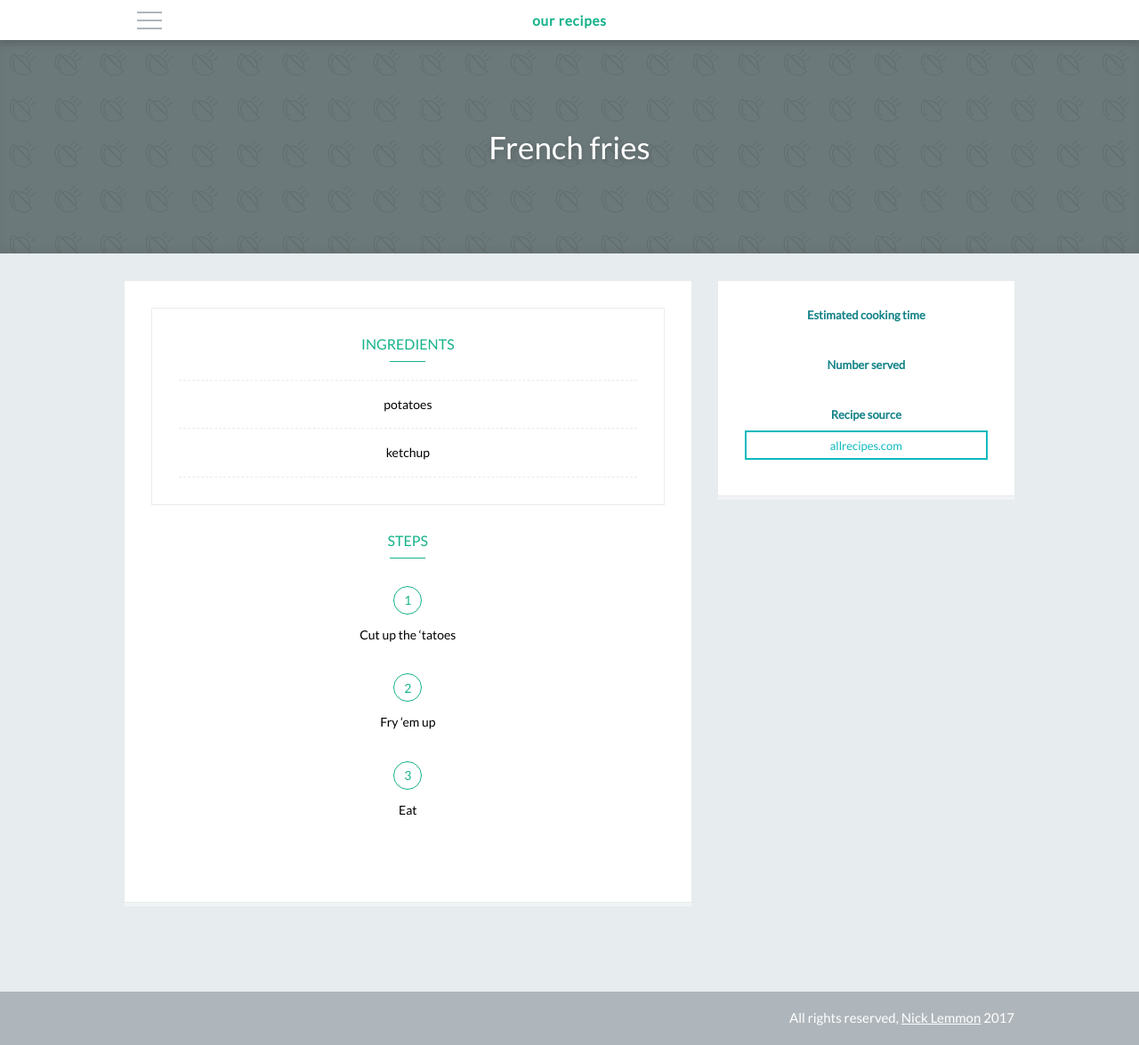
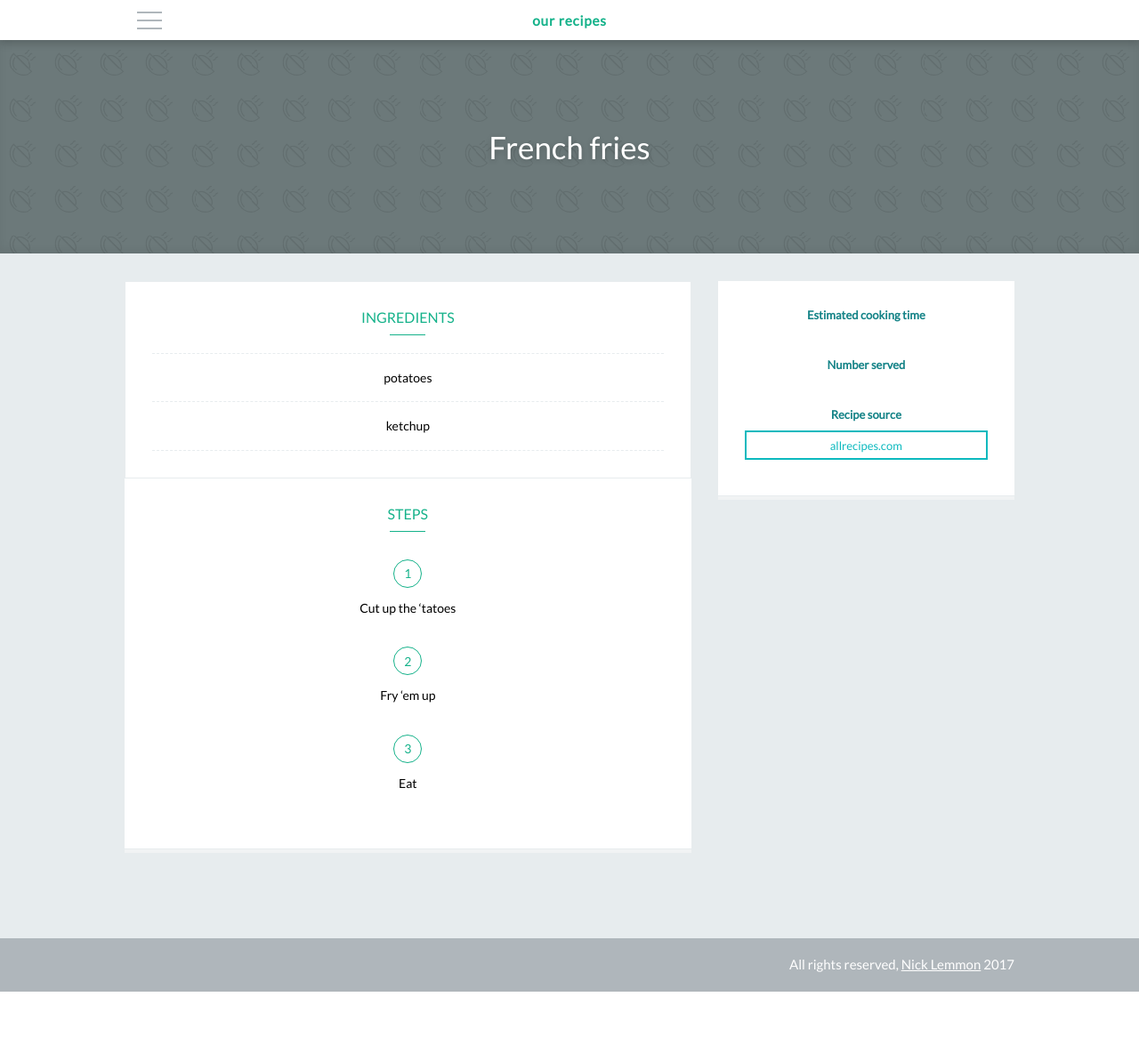
Before and after one commit to nicklemmon/recipes, a Jekyll site: the page built from _recipes/french-fries.md, in a window 1280 px wide. Shown: the whole page at 89% size. Built offline with Jekyll 4.4.1, drawn with Linux system fonts in a browser that asks for light colours; some web fonts are replaced; after the commit the page ends 1115 px from its top, so only the background shows below that.

Commit message:
Style updates to fix visual defects
Signed-off-by: Nick Lemmon <nick.lemmon@gmail.com>

```diff
--- a/_sass/_base.scss
+++ b/_sass/_base.scss
@@ -16,6 +16,7 @@
 
 .ContentContainer {
 	background: $gray--light;
+	min-height: calc(100vh - 10rem)
 }
 
 .SubContainer {
--- a/_sass/components/_footer.scss
+++ b/_sass/components/_footer.scss
@@ -3,11 +3,14 @@
 
 .Footer {
 	color: #FFF;
-	text-align: right;
+	text-align: center;
 	font-size: 1.5rem;
 	background: $gray;
 	padding: $spacing--md;
 	height: $spacing--md;
+	@media screen and (min-width: $breakpoint--md) {
+		text-align: right;
+	}
 }
 
 .Footer-link {
--- a/_sass/components/_tiles.scss
+++ b/_sass/components/_tiles.scss
@@ -217,7 +217,6 @@
 //=== Recipe Steps Tile ===//
 
 .Tile--recipeSteps {
-	padding: 3em;
 	width: 100%;
 	@media screen and (min-width: $breakpoint--md) {
 		width: calc(100% * (2/3) - 3em);
@@ -225,8 +224,12 @@
 }
 
 	.Tile-steps,
-	.Tile-recipeIngredientList {
-		padding: 3em;
+	.Tile-recipeIngredientList,
+	.Tile--recipeData {
+		padding: 3em 2em;
+		@media screen and (min-width: $breakpoint--md) {
+			padding: 3em;
+		}
 	}
 
 	.Tile-recipeIngredientList {
@@ -281,7 +284,6 @@
 			}
 		}
 	}
-
 }
 
 
```
